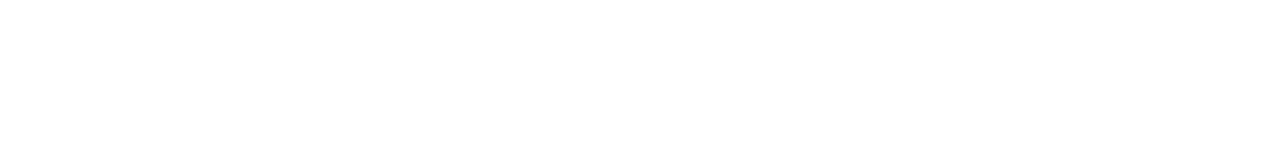
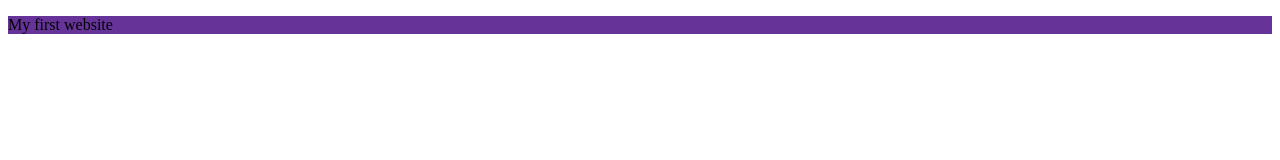
Before and after one commit to rohan8432/first-git-page, a plain HTML site: page index.html in a window 1280 px wide. Drawn offline with Linux system fonts and the light colour scheme.

```diff
--- a/index.html
+++ b/index.html
@@ -4,8 +4,11 @@
     <meta charset="UTF-8">
     <meta name="viewport" content="width=device-width, initial-scale=1.0">
     <title>my first git page</title>
+    <link rel="stylesheet" href="style.css">
 </head>
 <body>
-
+   <div class="red">
+    <p>My first website</p>
+   </div>
 </body>
 </html>
--- /dev/null
+++ b/style.css
@@ -0,0 +1,3 @@
+.red{
+    background-color: rebeccapurple;
+}
```
